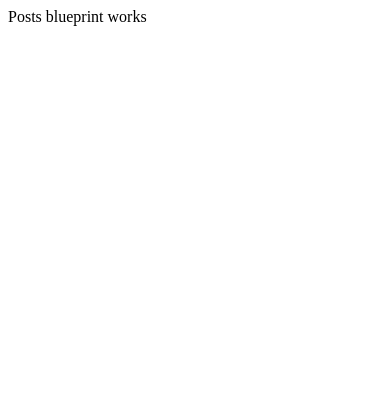
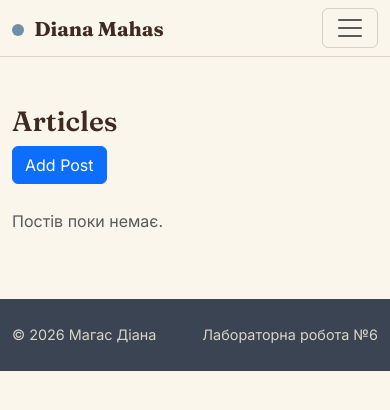
Before and after one commit to Diana-Magas/flask-app-lab, a Flask app: page /post/ in a window 390 px wide. Shown: the top 410 px of the page. Run offline with Flask 3, Linux system fonts and the light colour scheme; data that the repository does not hold is empty; some libraries are stand-ins or nearby versions.

Commit message:
lab6: part 4-5 - CRUD routes, PostForm, templates, tests

```diff
--- a/app/posts/forms.py
+++ b/app/posts/forms.py
@@ -1,8 +1,25 @@
+from datetime import datetime
+
 from flask_wtf import FlaskForm
-from wtforms import StringField, TextAreaField, SubmitField
+from wtforms import (StringField, TextAreaField, BooleanField,
+                     DateTimeLocalField, SelectField, SubmitField)
 from wtforms.validators import DataRequired, Length
 
+CATEGORIES = [
+    ('news', 'News'),
+    ('publication', 'Publication'),
+    ('tech', 'Tech'),
+    ('other', 'Other'),
+]
+
+
 class PostForm(FlaskForm):
-    title = StringField('Заголовок', validators=[DataRequired(), Length(min=2, max=100)])
-    content = StringField('Вміст', validators=[DataRequired()])
-    submit = SubmitField('Зберегти')
+    title = StringField('Title', validators=[DataRequired(), Length(min=2, max=150)])
+    content = TextAreaField('Content', render_kw={"rows": 5},
+                            validators=[DataRequired()])
+    is_active = BooleanField('Active Post', default=True)
+    publish_date = DateTimeLocalField('Publish Date', format='%Y-%m-%dT%H:%M',
+                                      default=datetime.now)
+    category = SelectField('Category', choices=CATEGORIES,
+                           validators=[DataRequired()])
+    submit = SubmitField('Submit')
--- /dev/null
+++ b/app/posts/templates/posts/posts.html
@@ -0,0 +1,45 @@
+{% extends 'base.html' %} {% block css %}
+<link
+  rel="stylesheet"
+  href="{{ url_for('posts.static', filename='css/posts.css') }}"
+/>
+{% endblock %} {% block content %}
+<h1 class="posts-heading">Articles</h1>
+
+<a href="{{ url_for('posts.add_post') }}" class="btn btn-primary mb-4"
+  >Add Post</a
+>
+
+<div class="row">
+  {% for post in posts %}
+  <div class="col-md-4 mb-3">
+    <div class="card post-card h-100">
+      <img
+        src="{{ url_for('posts.static', filename='img/default.jpg') }}"
+        class="card-img-top"
+        alt="post"
+        height="150"
+      />
+      <div class="card-body">
+        <h5 class="card-title">{{ post.title }}</h5>
+        <p class="card-text small text-muted">
+          Category: {{ post.category or '—' }} · {{
+          post.posted.strftime('%d.%m.%Y %H:%M') }}
+        </p>
+        <p class="card-text">
+          {{ post.content[:100] }}{% if post.content|length > 100 %}...{% endif
+          %}
+        </p>
+        <a
+          href="{{ url_for('posts.detail_post', id=post.id) }}"
+          class="btn btn-outline-primary btn-sm"
+          >View Post</a
+        >
+      </div>
+    </div>
+  </div>
+  {% else %}
+  <p class="text-muted">Постів поки немає.</p>
+  {% endfor %}
+</div>
+{% endblock %}
--- a/app/posts/views.py
+++ b/app/posts/views.py
@@ -1,6 +1,74 @@
+from flask import render_template, redirect, url_for, flash, request, session
+
+from app import db
 from . import post_bp
+from .forms import PostForm
+from .models import Post
 
 
 @post_bp.route('/', strict_slashes=False)
 def all_posts():
-    return "Posts blueprint works"
+    stmt = (db.select(Post)
+            .where(Post.is_active.is_(True))
+            .order_by(Post.posted.desc()))
+    posts = db.session.scalars(stmt).all()
+    return render_template('posts.html', posts=posts, title='Пости')
+
+
+@post_bp.route('/create', methods=['GET', 'POST'])
+def add_post():
+    form = PostForm()
+    if form.validate_on_submit():
+        post = Post(
+            title=form.title.data,
+            content=form.content.data,
+            is_active=form.is_active.data,
+            posted=form.publish_date.data,
+            category=form.category.data,
+            author=(session.get('username') or 'Anonymous')[:20],
+        )
+        db.session.add(post)
+        db.session.commit()
+        flash(f"Post '{post.title}' has been added.", 'success')
+        return redirect(url_for('posts.all_posts'))
+    if request.method == 'POST':
+        flash('Enter the correct data in the form!', 'danger')
+    return render_template('add_post.html', form=form,
+                           title='Новий пост', heading='Create a New Post')
+
+
+@post_bp.route('/<int:id>')
+def detail_post(id):
+    post = db.get_or_404(Post, id)
+    return render_template('detail_post.html', post=post, title=post.title)
+
+
+@post_bp.route('/<int:id>/update', methods=['GET', 'POST'])
+def update_post(id):
+    post = db.get_or_404(Post, id)
+    form = PostForm(obj=post)
+    if request.method == 'GET':
+        form.publish_date.data = post.posted   # назви полів різні
+    if form.validate_on_submit():
+        post.title = form.title.data
+        post.content = form.content.data
+        post.is_active = form.is_active.data
+        post.category = form.category.data
+        post.posted = form.publish_date.data
+        db.session.commit()
+        flash('Post updated.', 'success')
+        return redirect(url_for('posts.detail_post', id=post.id))
+    return render_template('add_post.html', form=form,
+                           title='Редагування', heading='Edit Post')
+
+
+@post_bp.route('/<int:id>/delete', methods=['GET', 'POST'])
+def delete_post(id):
+    post = db.get_or_404(Post, id)
+    if request.method == 'POST':
+        db.session.delete(post)
+        db.session.commit()
+        flash('Post deleted.', 'danger')
+        return redirect(url_for('posts.all_posts'))
+    return render_template('delete_confirm.html', post=post,
+                           title='Підтвердження видалення')
--- a/app/templates/base.html
+++ b/app/templates/base.html
@@ -23,6 +23,12 @@
       rel="stylesheet"
       href="{{ url_for('static', filename='css/styles.css') }}"
     />
+        <link
+      rel="stylesheet"
+      href="{{ url_for('static', filename='css/styles.css') }}"
+    />
+    {% block css %}{% endblock %}
+  </head>
   </head>
 
   <body>
```
Also changed, not shown: app/posts/templates/add_post.html (deleted, +0 -19 lines), app/posts/templates/detail_post.html (deleted, +0 -35 lines), app/posts/templates/posts.html (deleted, +0 -22 lines), app/posts/templates/posts/add_post.html (added, +24 -0 lines), app/posts/templates/posts/delete_confirm.html (added, +15 -0 lines), app/posts/templates/posts/detail_post.html (added, +27 -0 lines), app/templates/macros/form_macros.html (+16 -0 lines), tests/test_posts.py (+152 -0 lines), app/posts/static/css/posts.css (renamed from app/posts/static/css/post.css), app/posts/static/img/default.jpg (added).
